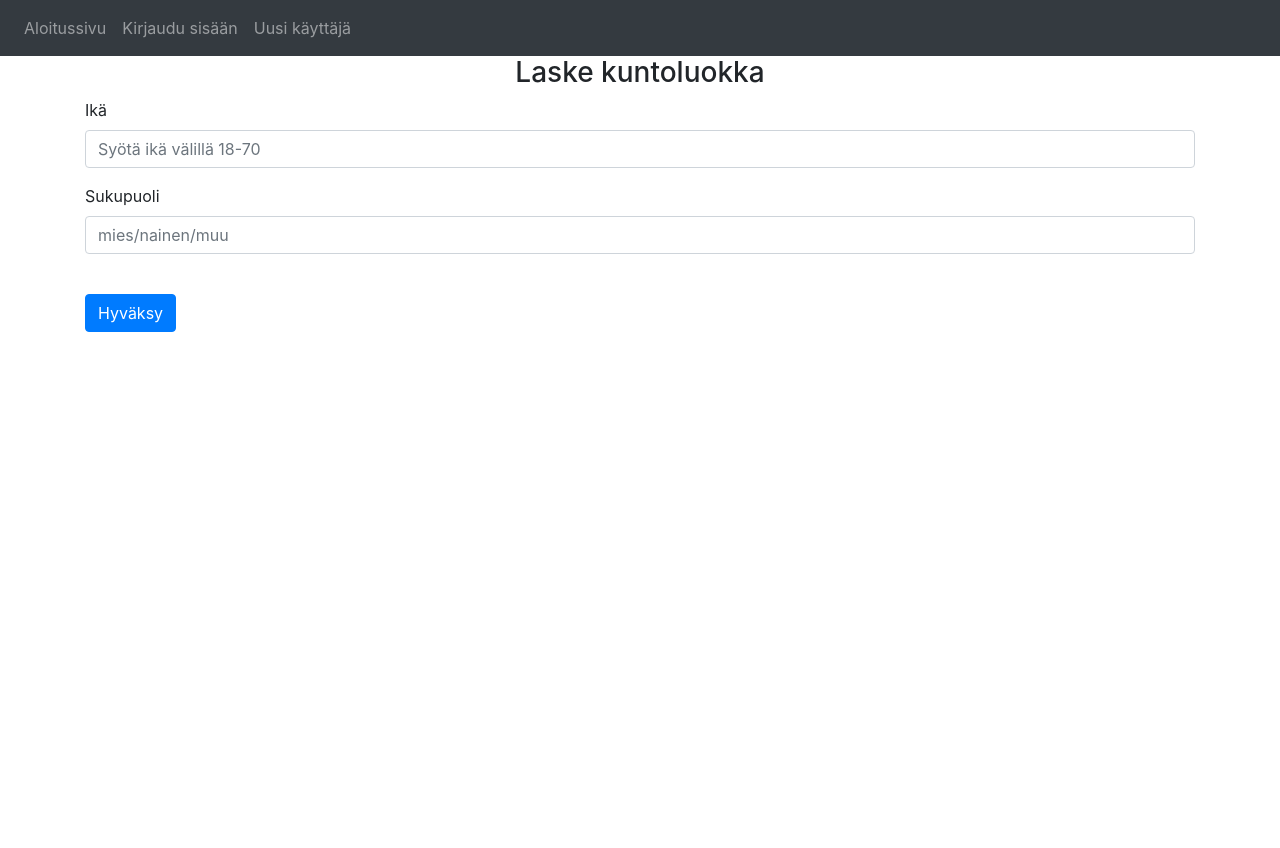
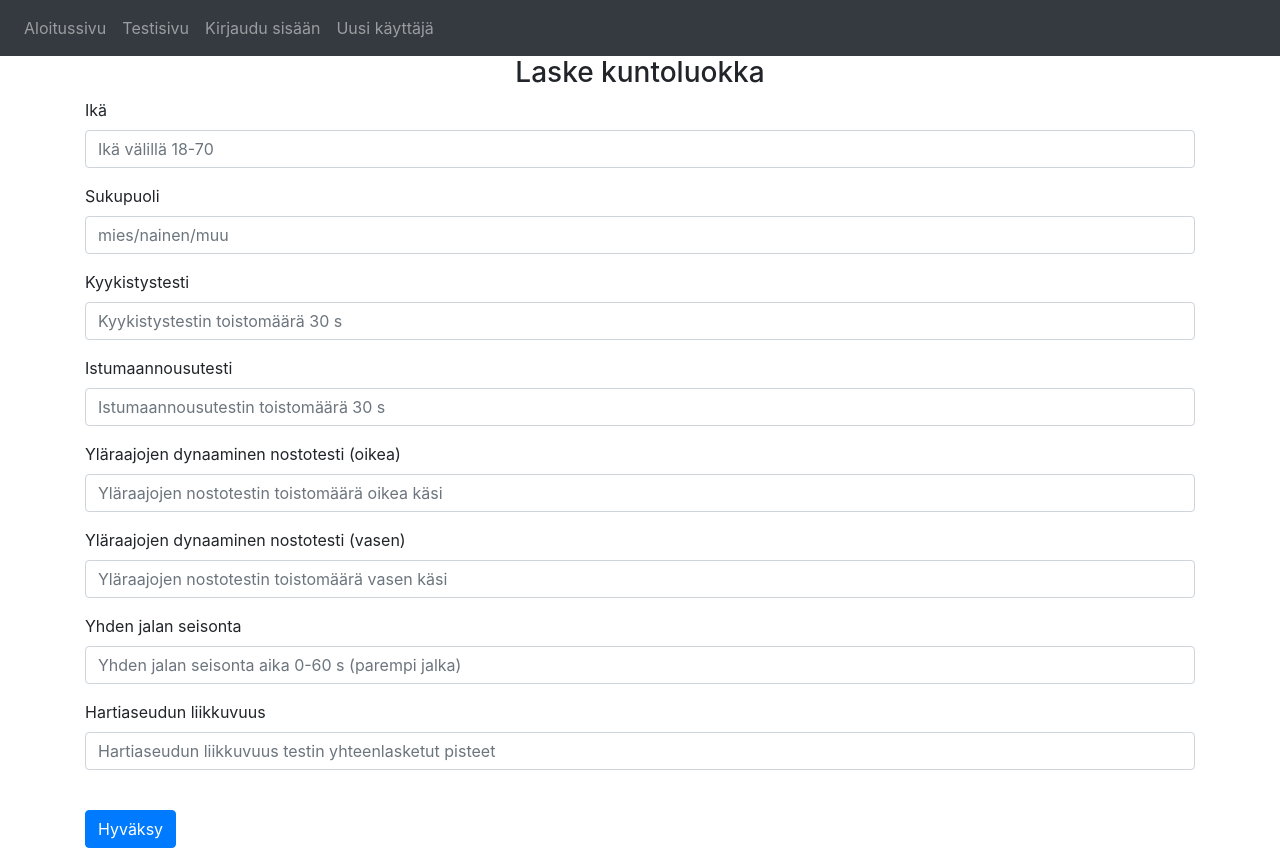
Before and after one commit to theskelinen/kunto-laskuri, a Flask app: page /test_page in a window 1280 px wide. Before the commit the page ends 332 px from the top, so only its background shows below. Run offline with Flask 3, Linux system fonts and the light colour scheme; some libraries are stand-ins or nearby versions.

Commit message:
test page html forms and routing

```diff
--- a/kuntolaskuri/routes.py
+++ b/kuntolaskuri/routes.py
@@ -74,7 +74,6 @@ def user_delete():
             return redirect("/user_page")
 
 
-
 @routes.route("/user_page/update", methods=["GET", "POST"])
 def update_user():
     if request.method == "GET":
@@ -103,7 +102,6 @@ def update_user():
 def test_page():
     if request.method == "GET":
         user = users.get_information()
-        print(user)
         if user:
             return render_template("tp_with_info.html", user=user)
         return render_template("tp_without_info.html")
--- a/kuntolaskuri/templates/base.html
+++ b/kuntolaskuri/templates/base.html
@@ -26,6 +26,7 @@
       <div class="collapse navbar-collapse" id="navbar">
         <div class="navbar-nav">
           <a class="nav-item nav-link" id="home" href="/">Aloitussivu</a>
+          <a class="nav-item nav-link" id="test" href="/test_page">Testisivu</a>
           {% if session.user_id%}
           <a class="nav-item nav-link" id="logout" href="/user_page">Käyttäjäsivu</a>
           <a class="nav-item nav-link" id="logout" href="/logout">Kirjaudu ulos</a>
--- a/kuntolaskuri/templates/tp_without_info.html
+++ b/kuntolaskuri/templates/tp_without_info.html
@@ -8,7 +8,7 @@
           class="form-control"
           id="age"
           name="age"
-          placeholder="Syötä ikä välillä 18-70"
+          placeholder="Ikä välillä 18-70"
         />
       </div>
       <div class="form-group">
@@ -21,8 +21,68 @@
           placeholder="mies/nainen/muu"
         />
       </div>
-    <br />
-    <button type="submit" class="btn btn-primary">Hyväksy</button>
-    <input type="hidden" name="csrf_token" value="{{ session.csrf_token }}">
-  </form>
-  {% endblock %}
+      <div class="form-group">
+        <label for="squat_test">Kyykistystesti</label>
+        <input
+          type="squat_test"
+          class="form-control"
+          id="squat_test"
+          name="squat_test"
+          placeholder="Kyykistystestin toistomäärä 30 s"
+        />
+      </div>
+      <div class="form-group">
+        <label for="abs_test">Istumaannousutesti</label>
+        <input
+          type="abs_test"
+          class="form-control"
+          id="abs_test"
+          name="abs_test"
+          placeholder="Istumaannousutestin toistomäärä 30 s"
+        />
+      </div>
+      <div class="form-group">
+        <label for="op_test_right">Yläraajojen dynaaminen nostotesti (oikea)</label>
+        <input
+          type="op_test_right"
+          class="form-control"
+          id="op_test_right"
+          name="op_test_right"
+          placeholder="Yläraajojen nostotestin toistomäärä oikea käsi"
+        />
+      </div>
+      <div class="form-group">
+        <label for="op_test_left">Yläraajojen dynaaminen nostotesti (vasen)</label>
+        <input
+          type="op_test_left"
+          class="form-control"
+          id="op_test_left"
+          name="op_test_left"
+          placeholder="Yläraajojen nostotestin toistomäärä vasen käsi"
+          />
+        </div>
+        <div class="form-group">
+          <label for="sl_balance_test">Yhden jalan seisonta</label>
+          <input
+            type="sl_balance_test"
+            class="form-control"
+            id="sl_balance_test"
+            name="sl_balance_test"
+            placeholder="Yhden jalan seisonta aika 0-60 s (parempi jalka)"
+        />
+        </div>
+          <div class="form-group">
+          <label for="shoulder_mobility_test">Hartiaseudun liikkuvuus</label>
+          <input
+            type="shoulder_mobility_test"
+            class="form-control"
+            id="shoulder_mobility_test"
+            name="shoulder_mobility_test"
+            placeholder="Hartiaseudun liikkuvuus testin yhteenlasketut pisteet"
+        />
+        </div>
+      <br />
+      <button type="submit" class="btn btn-primary">Hyväksy</button>
+      <input type="hidden" name="csrf_token" value="{{ session.csrf_token }}">
+    </form>
+    {% endblock %}
```
Also changed, not shown: kuntolaskuri/templates/tp_with_info.html (+61 -1 lines).
